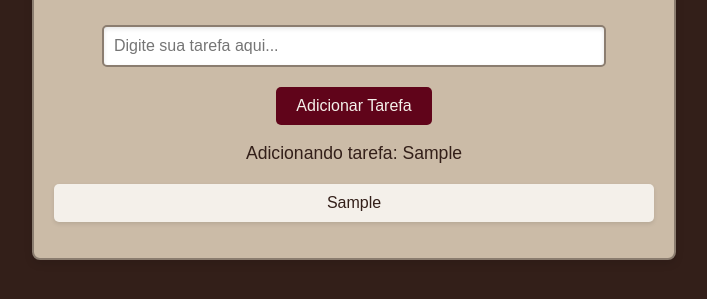
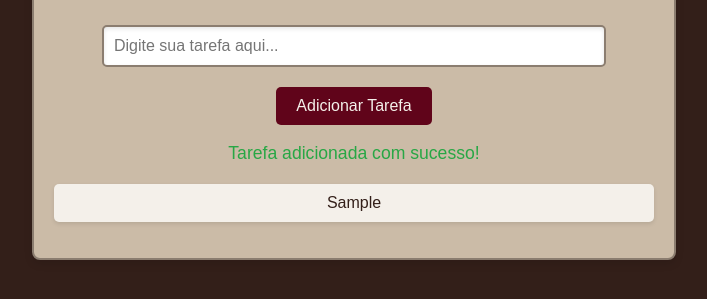
Before and after one commit to Ismaelgmoraes/listaTarefas, a plain HTML site: page index.html in a window 1280 px wide. Both pictures are taken after typing "Sample" into the empty fields and a click on the button "Adicionar Tarefa". Shown: the part 333-632 px from the top of the page, without its empty margins (286-993 px from the left). Drawn offline with Linux system fonts and the light colour scheme.

Commit message:
Concluido a parte tres do curso de javascript do zero

```diff
--- a/index.html
+++ b/index.html
@@ -1,22 +1,51 @@
 <!DOCTYPE html>
+<!-- Declara que este é um documento HTML5 -->
+
 <html lang="pt-BR">
+<!-- Define o idioma da página como português do Brasil -->
+
 <head>
   <meta charset="UTF-8">
+  <!-- Define a codificação de caracteres como UTF-8, garantindo suporte a acentos e caracteres especiais -->
+
   <meta name="viewport" content="width=device-width, initial-scale=1.0">
+  <!-- Faz com que a página seja responsiva, se ajustando corretamente em dispositivos móveis -->
+
   <title>Lista de Tarefas</title>
+  <!-- Define o título da aba do navegador -->
+
   <link rel="stylesheet" href="style.css">
+  <!-- Importa o arquivo de estilos CSS externo chamado style.css -->
 </head>
+
 <body>
+  <!-- Início do corpo da página -->
+
   <div class="container">
+    <!-- Um contêiner para agrupar todos os elementos da interface -->
+
     <h1>Lista de Tarefas</h1>
+    <!-- Título principal da página -->
+
     <p>Adicione suas tarefas!</p>
-    <input type="text" id="inputTarefa" placeholder="Digite sua tarefa aqui...">
+    <!-- Texto explicativo para o usuário -->
+
+    <input type="text" name="inputTarefa" id="inputTarefa" placeholder="Digite sua tarefa aqui...">
+    <!-- Campo de entrada onde o usuário digita a nova tarefa. O id será usado no JavaScript -->
+
     <button onclick="adicionarTarefa()">Adicionar Tarefa</button>
+    <!-- Botão que chama a função adicionarTarefa() quando clicado -->
+
     <p id="mensagem"></p>
+    <!-- Parágrafo vazio onde mensagens podem ser exibidas dinamicamente com JavaScript -->
+
     <ul id="listaTarefas"></ul>
+    <!-- Lista não ordenada onde as tarefas serão inseridas como itens (<li>) -->
   </div>
 
   <script src="script.js"></script>
+  <!-- Importa o script JavaScript externo que contém a função adicionarTarefa() -->
 
 </body>
 </html>
+<!-- Fim do corpo da página -->
--- a/script.js
+++ b/script.js
@@ -1,16 +1,57 @@
-function adicionarTarefa()
-  {
-            // Adiciona a tarefa à lista de tarefas
-          let inputTarefa = document.getElementById("inputTarefa");
-          let tarefa = inputTarefa.value;
-        document.getElementById("mensagem").textContent = "Adicionando tarefa: " + tarefa;
-          // Aqui você pode adicionar a lógica para armazenar a tarefa em um banco de dados ou localStorage, se necessário
-          // Exemplo: localStorage.setItem("tarefa", tarefa);
+function adicionarTarefa() {
+  // Obtém o campo de entrada onde o usuário digita a tarefa
+  // O método getElementById() retorna o elemento HTML com o id "inputTarefa"
+  // O elemento <input> é um campo de texto onde o usuário pode digitar a descrição da tarefa
+  let inputTarefa = document.getElementById("inputTarefa");
 
-          // Adiciona a tarefa à lista na página
-        let listaTarefas = document.getElementById("listaTarefas");
-          let novaTarefa = document.createElement("li");
-          novaTarefa.textContent = tarefa;
-          listaTarefas.appendChild(novaTarefa);
-          inputTarefa.value = ""; // Limpa o campo de entrada após adicionar a tarefa
+  // Armazena o valor digitado pelo usuário (a descrição da tarefa)
+  // O método trim() remove espaços em branco do início e do fim da string
+  // Isso é útil para evitar que tarefas vazias sejam adicionadas
+  let tarefa = inputTarefa.value.trim();
+
+  // Obtém o elemento onde a mensagem de erro ou sucesso será exibida
+  // (o elemento <p> com o id "mensagem" no HTML)
+  // O elemento <p> é usado para exibir mensagens ao usuário
+  // A mensagem pode ser um erro (se a tarefa estiver vazia) ou uma confirmação (se a tarefa for adicionada com sucesso)
+  let mensagem = document.getElementById("mensagem");
+
+  // Verifica se o campo de entrada está vazio
+  // Se o campo de entrada estiver vazio, exibe uma mensagem de erro
+  if (tarefa === "") {
+    // Se o campo de entrada estiver vazio, exibe uma mensagem de erro
+    mensagem.textContent = "Erro: Tarefa não pode ser vazia!";
+    mensagem.style.color = "#A34743"; // Define a cor da mensagem de erro como vermelho
+
+  } else {
+
+      // Obtém a lista de tarefas (o elemento <ul> no HTML)
+      // O elemento <ul> é usado para agrupar os itens de lista (<li>) que representam as tarefas
+      // O método getElementById() retorna o elemento HTML com o id "listaTarefas"
+      let listaTarefas = document.getElementById("listaTarefas");
+
+      // Cria um novo item de lista (<li>) para a nova tarefa
+      // O elemento <li> é usado para representar um item de lista dentro da lista de tarefas
+      // O método createElement() cria um novo elemento HTML do tipo <li>
+      let novaTarefa = document.createElement("li");
+
+      // Define o texto da nova tarefa como o conteúdo digitado
+      // O método textContent define o texto que será exibido dentro do elemento <li>
+      // Isso significa que o texto da nova tarefa será a descrição digitada pelo usuário
+      novaTarefa.textContent = tarefa;
+
+        // Adiciona a nova tarefa à lista de tarefas
+        // O método appendChild() adiciona o novo elemento <li> (novaTarefa) como filho do elemento <ul> (listaTarefas)
+        // Isso significa que a nova tarefa será exibida na lista de tarefas na página
+        // Isso adiciona a nova tarefa à lista de tarefas
+      listaTarefas.appendChild(novaTarefa);
+
+        // Exibe uma mensagem de sucesso informando que a tarefa foi adicionada
+        // O método textContent define o texto que será exibido dentro do elemento <p> (mensagem)
+        // Isso significa que a mensagem de sucesso será exibida na página
+      mensagem.textContent = "Tarefa adicionada com sucesso!";
+      mensagem.style.color = "#28A745"; // Define a cor da mensagem de sucesso como verde
   }
+
+  // Limpa o campo de entrada para o usuário digitar uma nova tarefa
+  inputTarefa.value = "";
+}
```
